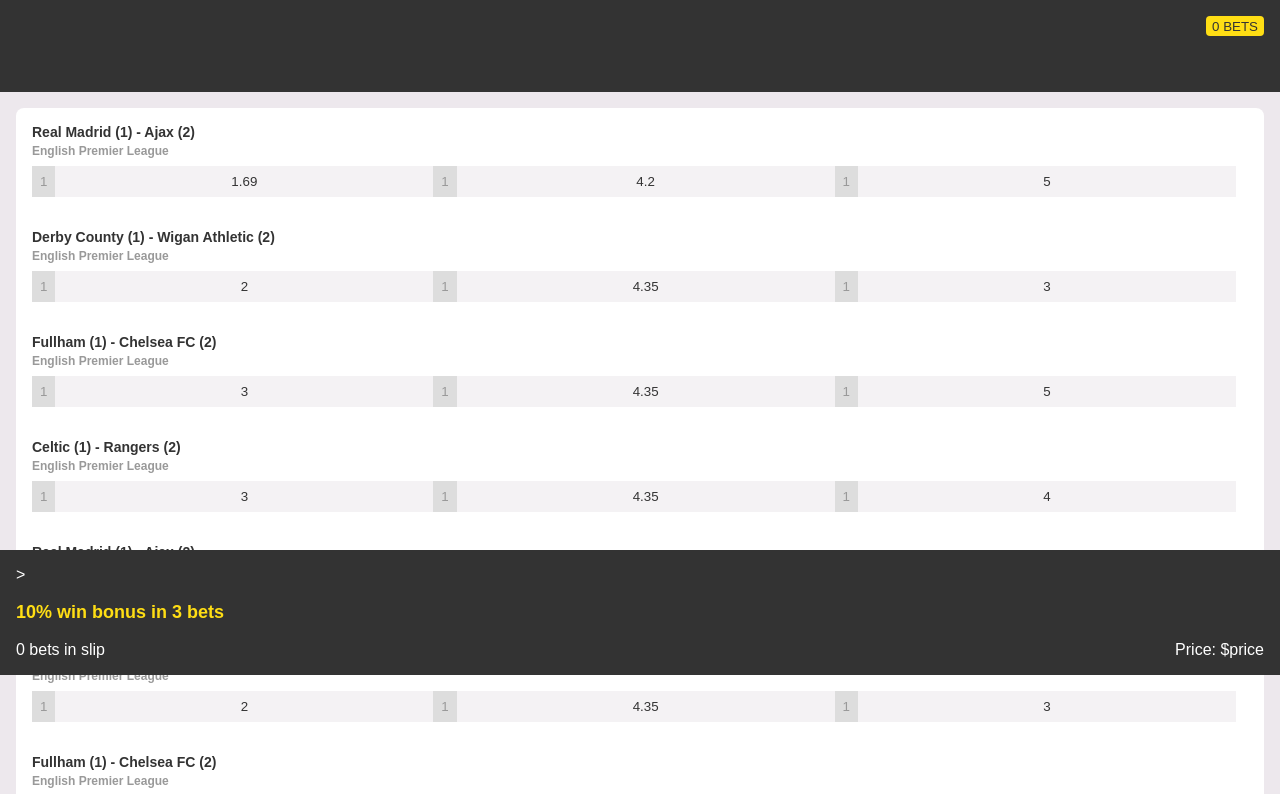
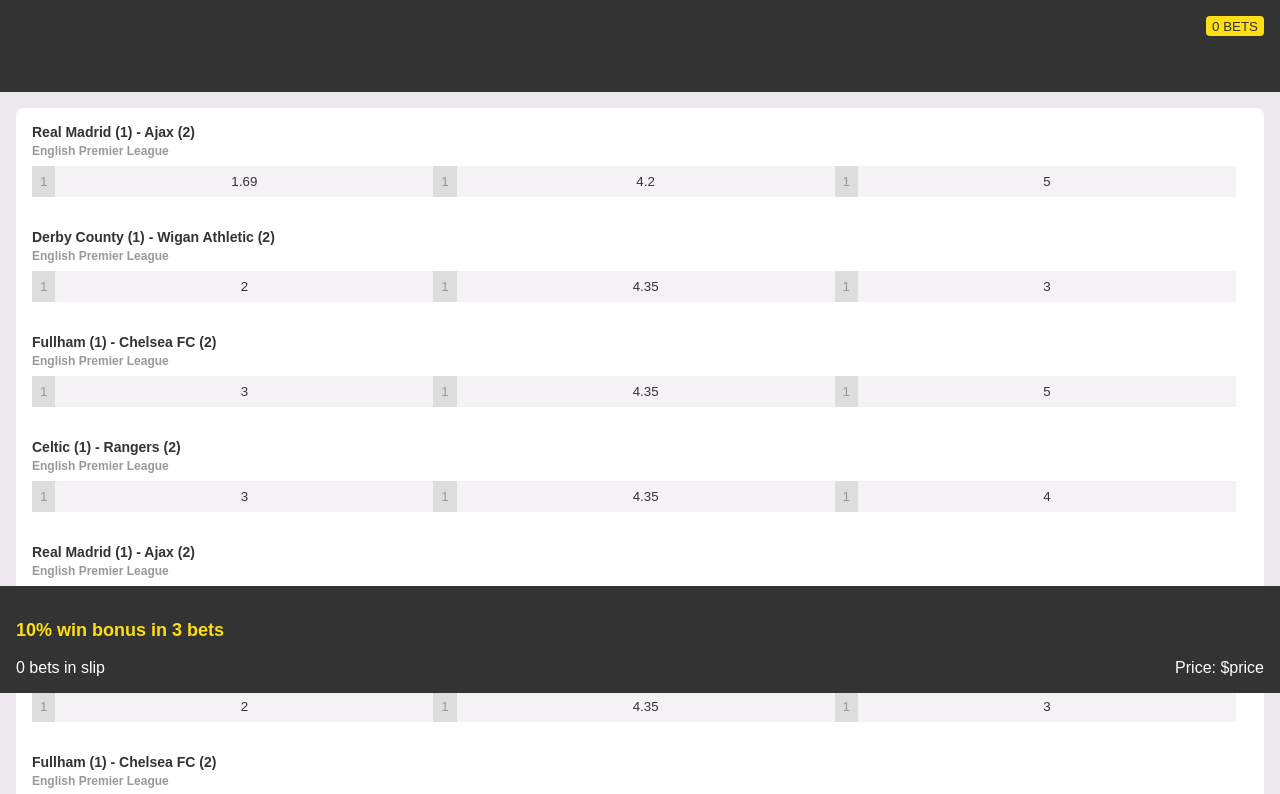
Before and after one commit to A7DC/betting, a React (Create React App) app: page / in a window 1280 px wide. Shown: the top 794 px of the page. Built offline with nearby package versions, Linux system fonts and the light colour scheme.

Commit message:
react-motion working

```diff
--- a/package.json
+++ b/package.json
@@ -5,6 +5,7 @@
   "dependencies": {
     "react": "^16.8.4",
     "react-dom": "^16.8.4",
+    "react-motion": "^0.5.2",
     "react-scripts": "2.1.8"
   },
   "scripts": {
--- a/src/App.js
+++ b/src/App.js
@@ -4,6 +4,7 @@
 import { BetSlipPreview } from './BetSlipPreview'
 import { Header } from './Header'
 import { scale } from './styles/variables'
+
 
 export default class App extends React.Component{
 
@@ -139,13 +140,27 @@
   state = {
     chosenBets: this.props.chosenBets,
     events: this.props.events,
+    scrolledPastHeader: false,
   }
 
-  static getDerivedStateFromProps(props, state) {
+  getDerivedStateFromProps(props, state) {
     return {
       events: props.events,
       chosenBets: props.chosenBets,
     }
+  }
+
+  componentDidMount() {
+    window.addEventListener('scroll', this.handleScroll)
+  }
+
+  componentWillUnmount() {
+    window.removeEventListener('scroll', this.handleScroll)
+  }
+
+  handleScroll = (e) => {
+    const scrollY = window.scrollY
+    console.log(scrollY, 'scrollY')
   }
 
   getSelection = (val, matchNumber) => {
@@ -163,6 +178,14 @@
     // console.log(data.chosenBets, 'data.chosenBets')
   }
 
+
+// getMotionProps() {
+//   const { scrolledPastHeader } = this.state
+//   return scrolledPastHeader === false
+//     ? { style: { value: spring(0) } }
+//     : { style: { value: spring(500) } }
+//   }
+
   render() {
     return (
       <div style={style}>
@@ -178,7 +201,7 @@
           chosenBets={this.state.chosenBets}
           events={this.props.events}
         /> */}
-        <BetSlipPreview chosenBets={this.state.chosenBets} />
+        <BetSlipPreview chosenBets={this.state.chosenBets} />>
       </div>
     )
   }
--- a/src/BetSlipPreview.jsx
+++ b/src/BetSlipPreview.jsx
@@ -2,13 +2,15 @@
 import { Event } from './Event'
 import { color, scale, typeScale } from './styles/variables'
 import { type } from './styles/typography'
-
+import { Motion, spring } from 'react-motion'
+import { throws } from 'assert';
 
 export class BetSlipPreview extends React.Component {
   state = {
     totalBets: 0,
     nextLevelIn: 3,
-    bonus: 10
+    bonus: 10,
+    scrollPastHeader: false,
   }
 
   componentDidUpdate(prevProps, prevState) {
@@ -16,7 +18,11 @@
     if (prevProps !== this.props) {
       this.setState({
         totalBets: this.props.chosenBets.filter(x => Object.keys(x).length).length
-      }, () => this.calculateWinBonus(this.state.totalBets) )
+      }, () => {
+        this.calculateWinBonus(this.state.totalBets)
+        this.setState({ scrollPastHeader: true})
+        console.log("dfgfdg")
+      } )
     }
   }
 
@@ -36,7 +42,7 @@
           this.setState({
             nextLevelIn: Math.abs(i - 3),
             bonus: this.state.bonus,
-          }, () => console.log(this.state.nextLevelIn, 'nextLevelIn'))
+          })
         }
       }
     }
@@ -47,7 +53,7 @@
           this.setState({
             nextLevelIn: Math.abs(i - 5),
             bonus: 50,
-          }, () => console.log(this.state.nextLevelIn, 'nextLevelIn'))
+          })
         }
       }
     }
@@ -58,34 +64,45 @@
           this.setState({
             nextLevelIn: Math.abs(i - 6),
             bonus: 100,
-          }, () => console.log(this.state.nextLevelIn, 'nextLevelIn'))
+          })
+        }
       }
     }
   }
 
 
+  getMotionProps() {
+    return this.state.scrollPastHeader === false
+      ? { style: { y: spring(0) } }
+      : { style: { y: spring(200) } }
   }
 
   render() {
-    const { chosenBets } = this.props
+    return (
 
+      <div>
+        <Motion {...this.getMotionProps()}>
+          {({ y }) => {
             return (
               <div
+              ref={(el) => { this.element = el; }}
               style={{
                 ...style,
                 bottom: this.state.height,
-        }
-        }
-        ref={(el) => { this.element = el; }}>
-        >
+                transform: 'translateY(' + y + 'px' + ')'
+                }}>
                 <h3 style={{
                   fontSize: type.t2,
                   color: color.yellow,
                 }}>{this.state.bonus === 100 ? '100% win bonus!' : `${this.state.bonus}% win bonus in ${this.state.nextLevelIn} bets`}</h3>
-        <div style={{display: 'flex'}}>
+                <div style={{ display: 'flex' }}>
                   <span>{this.state.totalBets} bets in slip</span>
                   <span style={{ marginLeft: 'auto' }}>Price: $price</span>
                 </div>
+              </div>
+            )
+          }}
+        </Motion>
       </div>
     )
   }
```
Also changed, not shown: 1 other file (tests, documents, lock files or other folders). Lines whose indentation alone changed are shown as unchanged.
